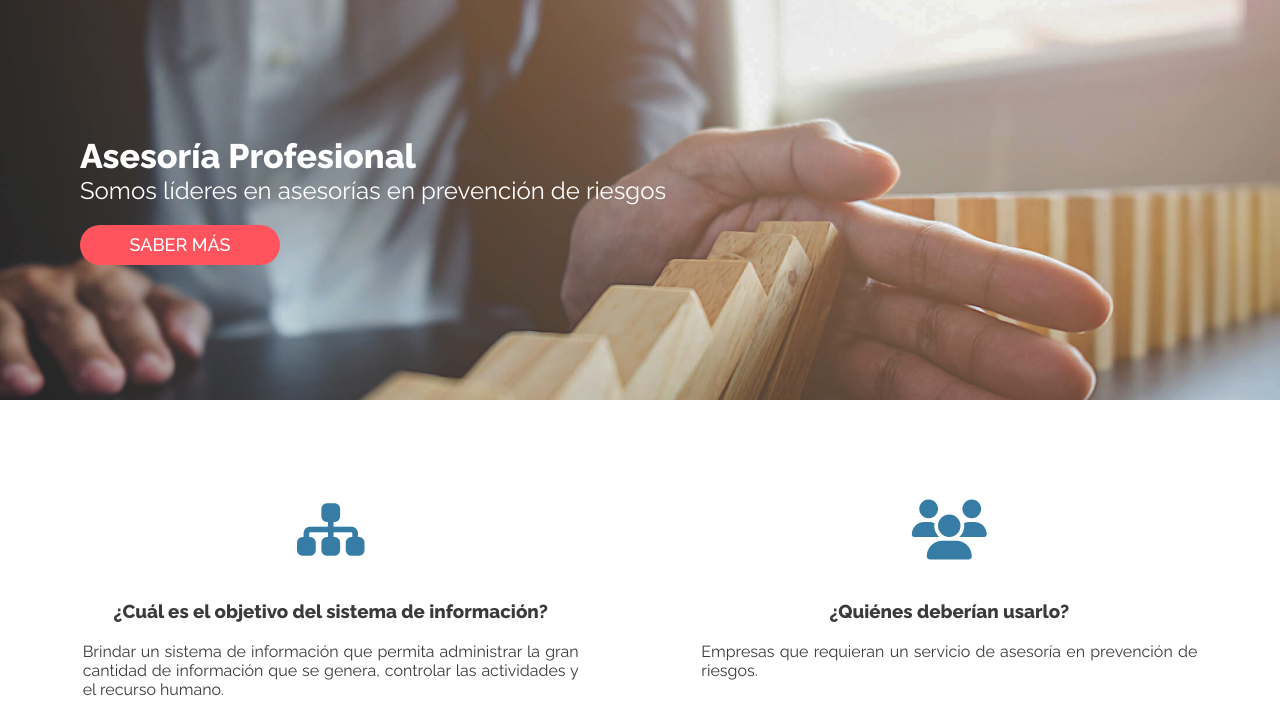
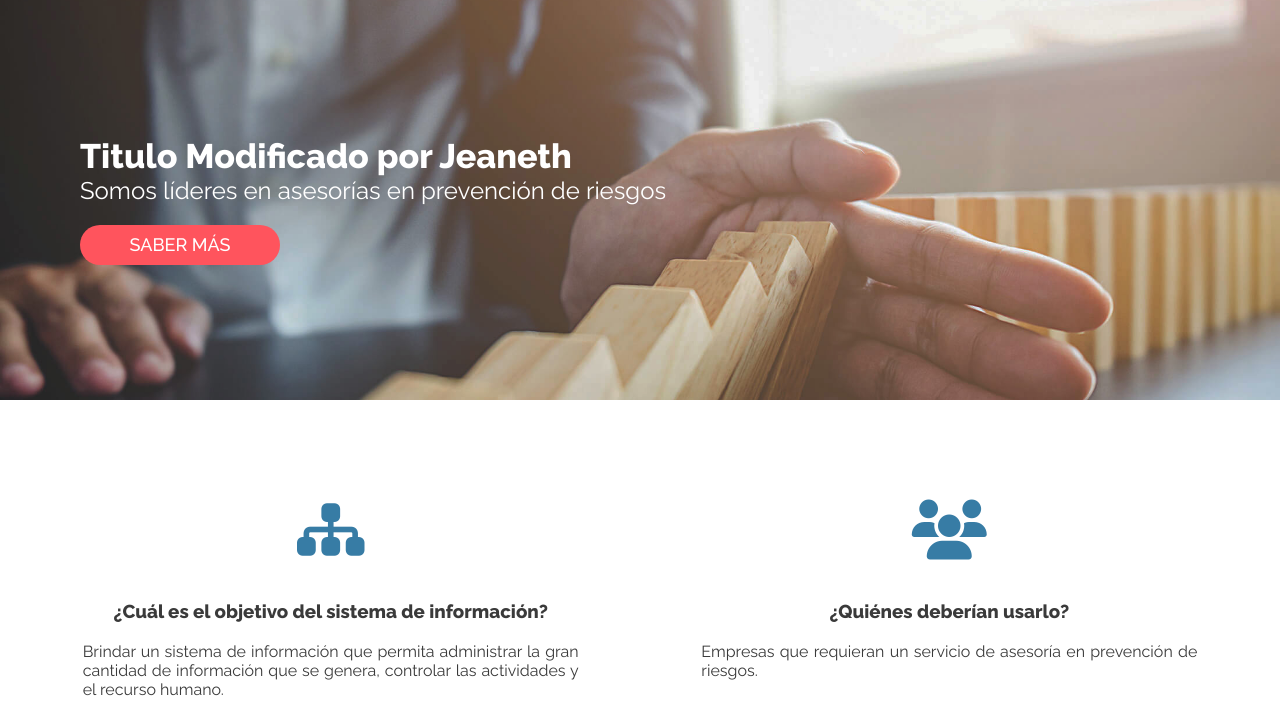
Before and after one commit to TeamBurbuja/Ejercicio-Grupal-N13, a plain HTML site: page index.html in a window 1280 px wide. Shown: the part 90-800 px from the top of the page. Drawn offline with Linux system fonts and the light colour scheme.

Commit message:
Update index.html

```diff
--- a/index.html
+++ b/index.html
@@ -11,7 +11,7 @@
     <link href="https://fonts.googleapis.com/css2?family=Raleway:wght@200;300;400;500;800&display=swap"
         rel="stylesheet">
     <script src="https://kit.fontawesome.com/8d20d6c8c4.js" crossorigin="anonymous"></script>
-    <title>Ejercicio Grupal 4 | HOME</title>
+    <title>Ejercicio Grupal 13 | HOME</title>
 </head>
 
 <body>
@@ -35,7 +35,8 @@
     </header>
     <!-- Banner -->
     <section id="banner_home">
-        <h1>Asesoría Profesional</h1>
+        <!--Modificación del Titulo en este archivo Index.html, hecho por Jeaneth-->
+        <h1>Titulo Modificado por Jeaneth</h1>
         <h2>Somos líderes en asesorías en prevención de riesgos</h2>
         <button>SABER MÁS</button>
     </section>
```
